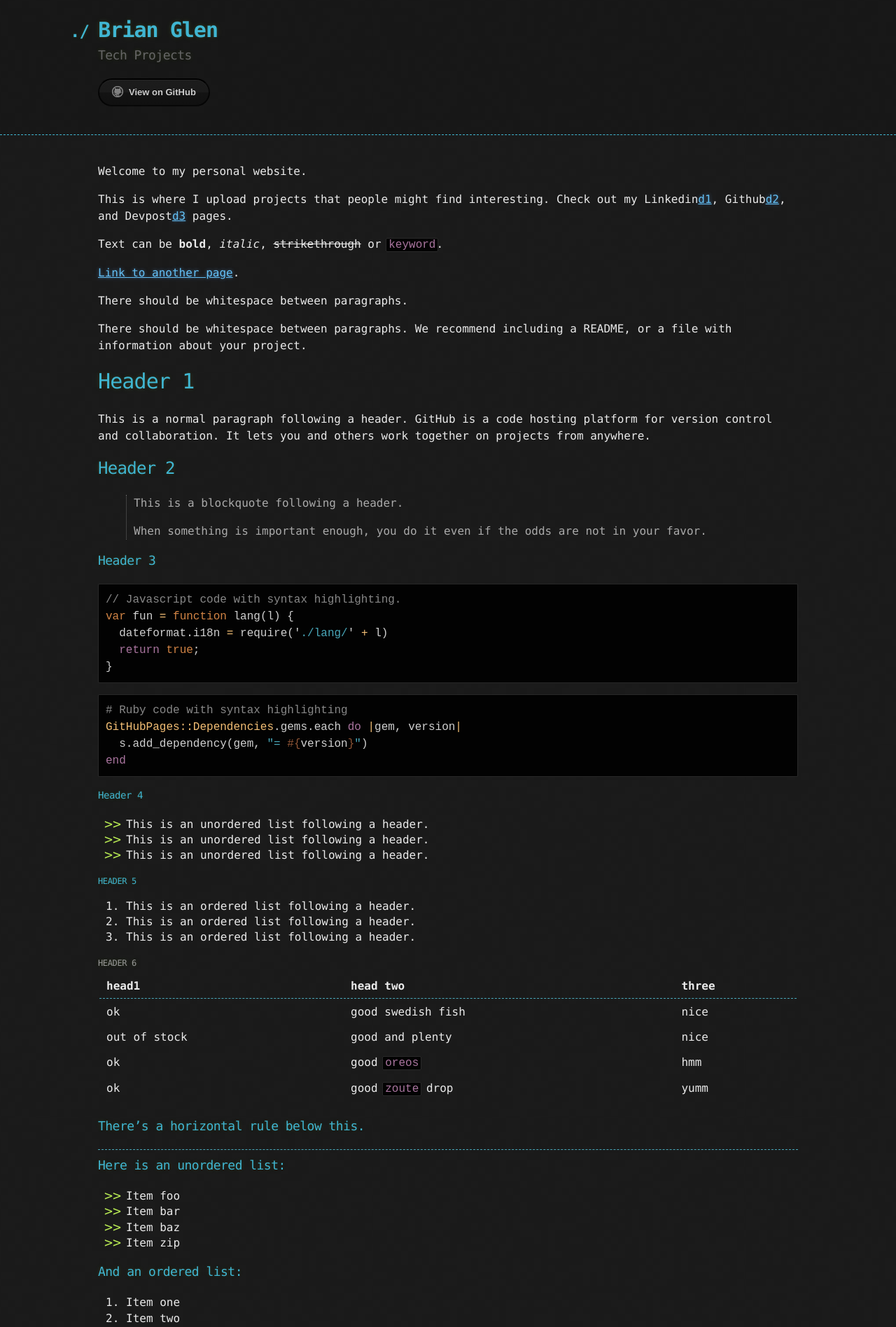
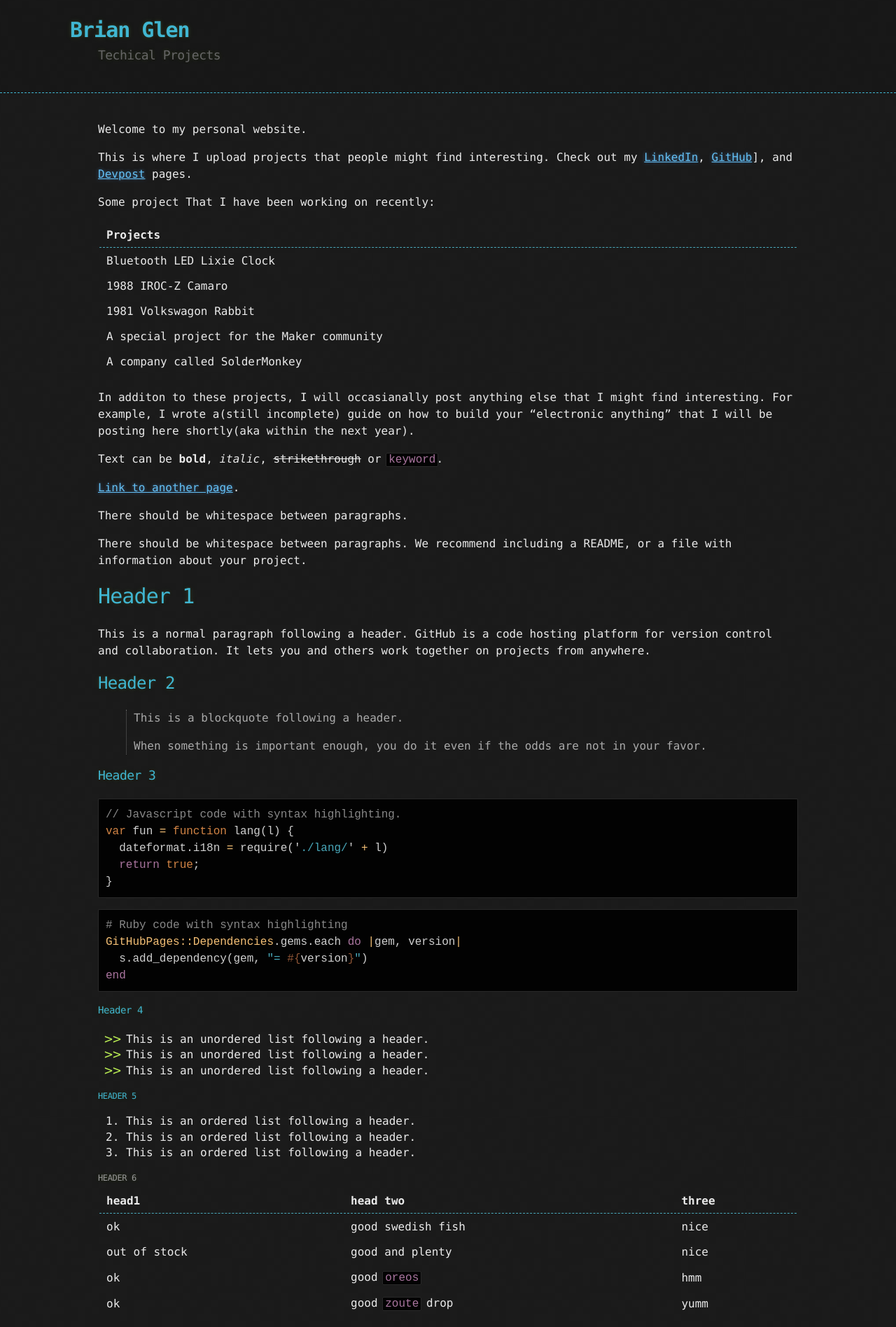
Before and after one commit to bglen/bglen.github.io, a Jekyll site: the page built from index.md, in a window 1280 px wide. Shown: the top 1896 px of the page at 70% size. Built offline with Jekyll 4.4.1, drawn with Linux system fonts in a browser that asks for light colours.

Commit message:
Created Sublime Project

```diff
--- a/_config.yml
+++ b/_config.yml
@@ -1,2 +1,2 @@
 title: Brian Glen
-description: Tech Projects
+description: Techical Projects
--- a/_layouts/default.html
+++ b/_layouts/default.html
@@ -21,7 +21,6 @@
             <a href="{{ site.github.zip_url }}" class="btn">Download as .zip</a>
             <a href="{{ site.github.tar_url }}" class="btn">Download as .tar.gz</a>
           {% endif %}
-          <a href="{{ site.github.repository_url }}" class="btn btn-github"><span class="icon"></span>View on GitHub</a>
         </section>
       </div>
     </header>
--- a/_sass/jekyll-theme-hacker.scss
+++ b/_sass/jekyll-theme-hacker.scss
@@ -64,11 +64,6 @@ header h1 {
                0 0 10px rgba(181, 232, 83, 0.1);
   letter-spacing: -1px;
   -webkit-font-smoothing: antialiased;
-}
-
-header h1:before {
-  content: "./ ";
-  font-size: 24px;
 }
 
 header h2 {
--- a/index.md
+++ b/index.md
@@ -5,11 +5,23 @@ layout: default
 Welcome to my personal website.
 
 This is where I upload projects that people might find interesting.
-Check out my Linkedin[d1], Github[d2], and Devpost[d3] pages.
+Check out my [LinkedIn], [GitHub]], and [Devpost] pages.
 
-  [d1]: https://www.linkedin.com/in/brian-glen-6987561
-  [d2]: https://github.com/bglen
-  [d3]: https://devpost.com/BrianGlen
+  [LinkedIn]: https://www.linkedin.com/in/brian-glen-6987561
+  [GitHub]: https://github.com/bglen
+  [Devpost]: https://devpost.com/BrianGlen
+
+Some project That I have been working on recently:
+
+| Projects
+|:----------
+| Bluetooth LED Lixie Clock
+| 1988 IROC-Z Camaro
+| 1981 Volkswagon Rabbit
+| A special project for the Maker community
+| A company called SolderMonkey
+
+In additon to these projects, I will occasianally post anything else that I might find interesting. For example, I wrote a(still incomplete) guide on how to build your "electronic anything" that I will be posting here shortly(aka within the next year).
 
 Text can be **bold**, _italic_, ~~strikethrough~~ or `keyword`.
 
```
Also changed, not shown: test.md (deleted, +0 -8 lines), 3 other files.
